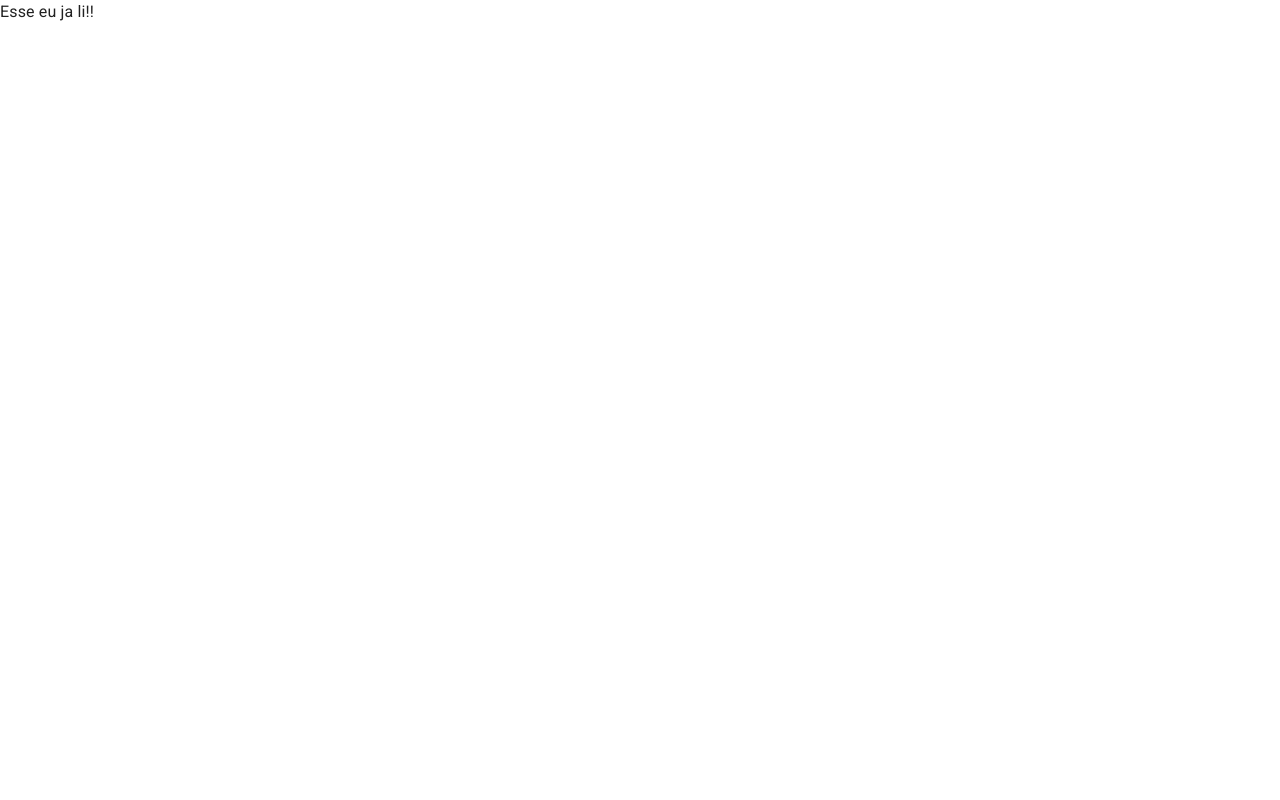
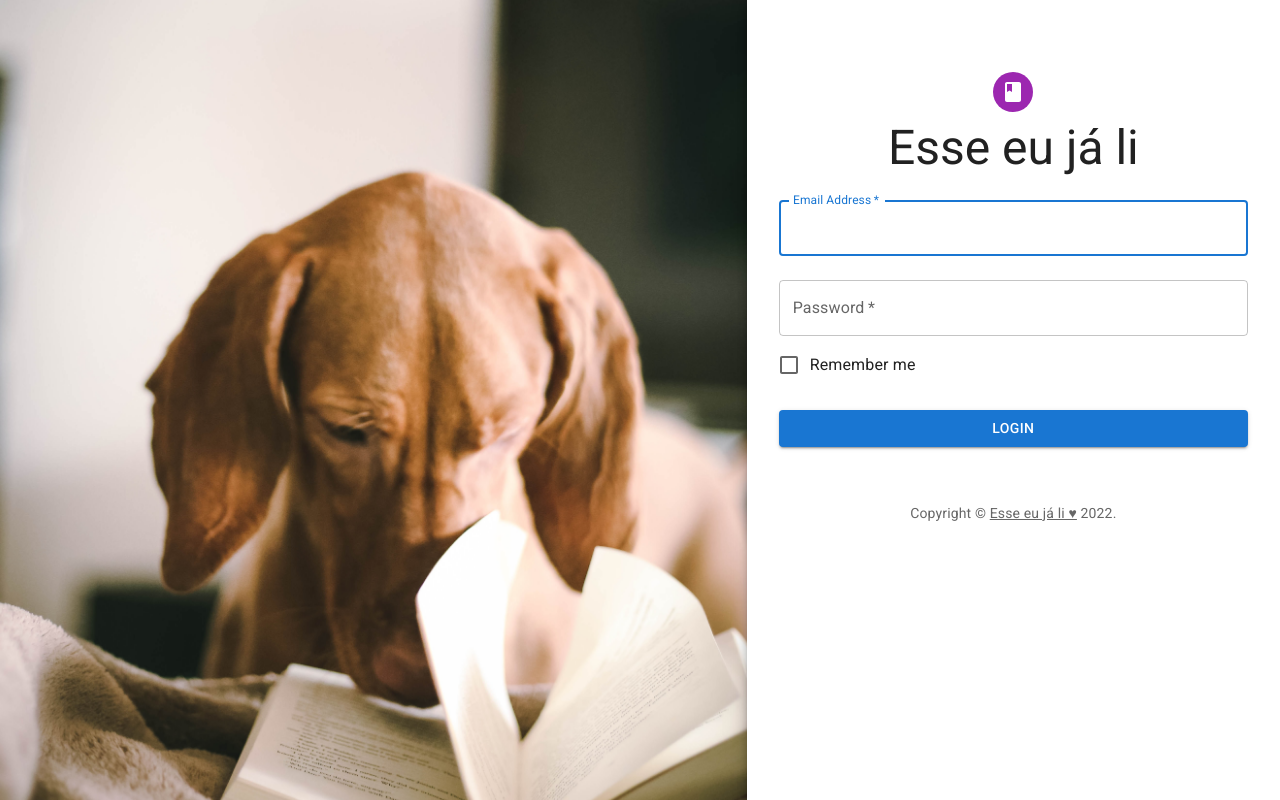
Before and after one commit to felipefrmelo/esse-eu-ja-li, a React (Create React App) app in the folder src/frontend/: page / in a window 1280 px wide. Built offline with nearby package versions, Linux system fonts and the light colour scheme; a web font is replaced by a local one.

Commit message:
feat: add page sign in

```diff
--- a/src/frontend/package.json
+++ b/src/frontend/package.json
@@ -6,6 +6,7 @@
     "@emotion/react": "^11.10.0",
     "@emotion/styled": "^11.10.0",
     "@fontsource/roboto": "^4.5.8",
+    "@mui/icons-material": "^5.10.3",
     "@mui/material": "^5.10.2",
     "@testing-library/jest-dom": "^5.16.5",
     "@testing-library/react": "^13.3.0",
--- a/src/frontend/src/App.tsx
+++ b/src/frontend/src/App.tsx
@@ -1,5 +1,11 @@
+import { SignIn } from './pages/sign-in';
+
 function App() {
-  return <div className="App">Esse eu ja li!!</div>;
+  return (
+    <div className="App">
+      <SignIn />
+    </div>
+  );
 }
 
 export default App;
--- /dev/null
+++ b/src/frontend/src/pages/sign-in.tsx
@@ -0,0 +1,101 @@
+import Avatar from '@mui/material/Avatar';
+import Button from '@mui/material/Button';
+import TextField from '@mui/material/TextField';
+import FormControlLabel from '@mui/material/FormControlLabel';
+import Checkbox from '@mui/material/Checkbox';
+import Link from '@mui/material/Link';
+import Paper from '@mui/material/Paper';
+import Box from '@mui/material/Box';
+import Grid from '@mui/material/Grid';
+import LockOutlinedIcon from '@mui/icons-material/BookRounded';
+import Typography from '@mui/material/Typography';
+import background from '../img/dog-reading.jpg';
+
+function Copyright(props: any) {
+  return (
+    <Typography variant="body2" color="text.secondary" align="center" {...props}>
+      {'Copyright © '}
+      <Link color="inherit" href="https://mui.com/">
+        Esse eu já li &hearts;
+      </Link>{' '}
+      {new Date().getFullYear()}
+      {'.'}
+    </Typography>
+  );
+}
+
+export const SignIn = () => {
+  const handleSubmit = (event: React.FormEvent<HTMLFormElement>) => {
+    event.preventDefault();
+    const data = new FormData(event.currentTarget);
+    console.log({
+      email: data.get('email'),
+      password: data.get('password'),
+    });
+  };
+
+  return (
+    <Grid container component="main" sx={{ height: '100vh' }}>
+      <Grid
+        item
+        xs={false}
+        sm={4}
+        md={7}
+        sx={{
+          backgroundImage: `url(${background})`,
+          backgroundRepeat: 'no-repeat',
+          backgroundSize: 'cover',
+          backgroundPosition: 'center',
+        }}
+      />
+      <Grid item xs={12} sm={8} md={5} component={Paper} elevation={6} square>
+        <Box
+          sx={{
+            my: 8,
+            mx: 4,
+            display: 'flex',
+            flexDirection: 'column',
+            alignItems: 'center',
+          }}
+        >
+          <Avatar sx={{ m: 1, bgcolor: 'secondary.main' }}>
+            <LockOutlinedIcon />
+          </Avatar>
+          <Typography component="h1" variant="h3">
+            Esse eu já li
+          </Typography>
+          <Box component="form" noValidate onSubmit={handleSubmit} sx={{ mt: 1 }}>
+            <TextField
+              margin="normal"
+              required
+              fullWidth
+              id="email"
+              label="Email Address"
+              name="email"
+              autoComplete="email"
+              autoFocus
+            />
+            <TextField
+              margin="normal"
+              required
+              fullWidth
+              name="password"
+              label="Password"
+              type="password"
+              id="password"
+              autoComplete="current-password"
+            />
+            <FormControlLabel
+              control={<Checkbox value="remember" color="primary" />}
+              label="Remember me"
+            />
+            <Button type="submit" fullWidth variant="contained" sx={{ mt: 3, mb: 2 }}>
+              Login
+            </Button>
+            <Copyright sx={{ mt: 5 }} />
+          </Box>
+        </Box>
+      </Grid>
+    </Grid>
+  );
+};
```
Also changed, not shown: src/frontend/src/img/dog-reading.jpg (added), 1 other file (tests, documents, lock files or other folders).
